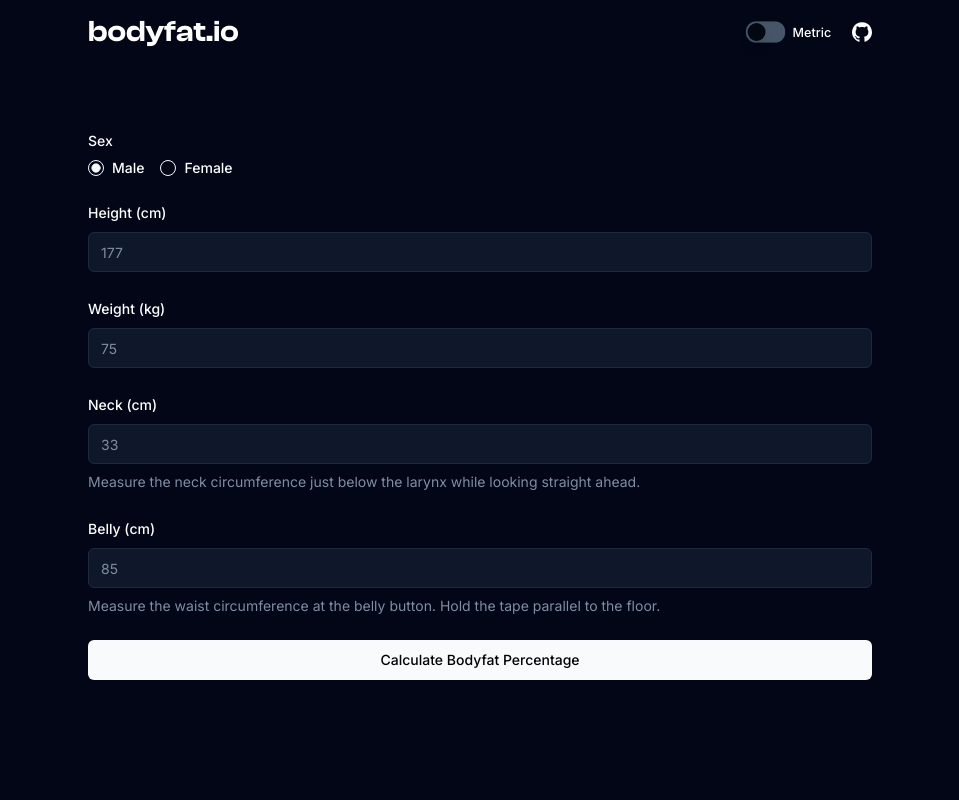
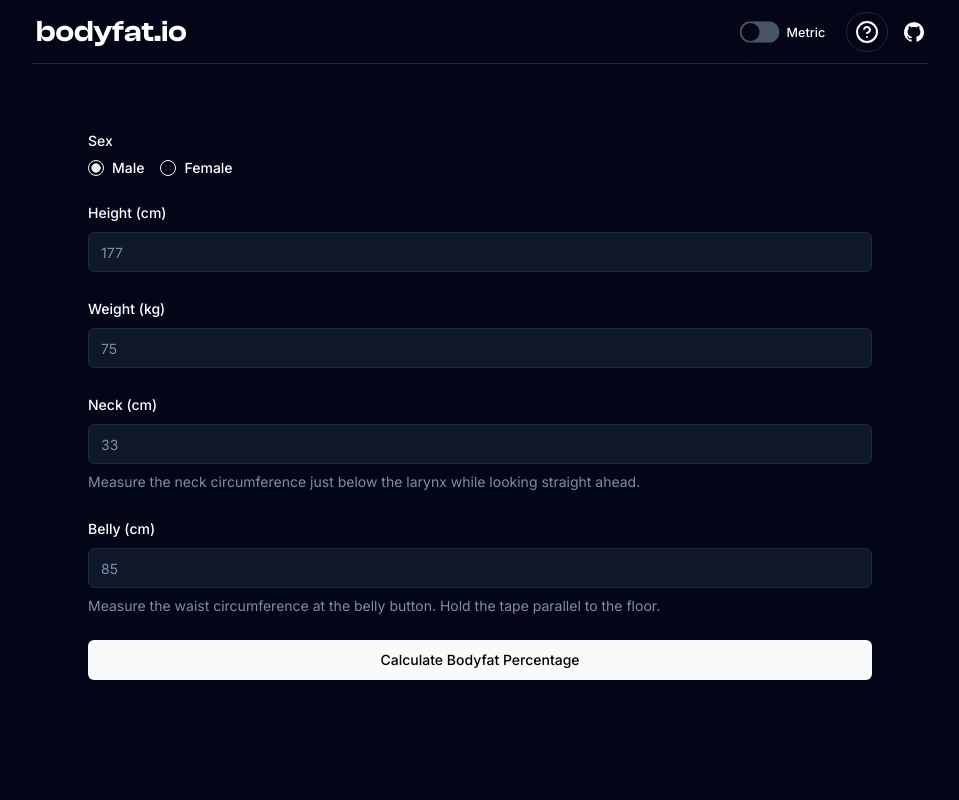
Before and after one commit to kulgg/bodyfat.cc, a Next.js app: page / in a window 1280 px wide. Shown: the top 800 px of the page, without its empty margins (160-1119 px from the left). Built offline with nearby package versions, Linux system fonts and the light colour scheme.

Commit message:
Add about

```diff
--- /dev/null
+++ b/app/About.tsx
@@ -0,0 +1,104 @@
+"use client";
+import { Button } from "@/components/ui/button";
+import { Input } from "@/components/ui/input";
+import { Label } from "@/components/ui/label";
+import { ScrollArea } from "@/components/ui/scroll-area";
+import {
+  Sheet,
+  SheetClose,
+  SheetContent,
+  SheetDescription,
+  SheetFooter,
+  SheetHeader,
+  SheetTitle,
+  SheetTrigger,
+} from "@/components/ui/sheet";
+import { unitSystemAtom } from "@/lib/atoms";
+import { useAtom } from "jotai";
+import { HelpCircle } from "lucide-react";
+
+export function About() {
+  const [unitSystem, setUnitSystem] = useAtom(unitSystemAtom);
+
+  return (
+    <Sheet>
+      <SheetTrigger asChild>
+        <Button variant="outline" className="px-2 rounded-full">
+          <HelpCircle className="w-6 h-6" />
+        </Button>
+      </SheetTrigger>
+      <SheetContent position="right" size="content" className="overflow-y-auto">
+        <SheetHeader>
+          <SheetTitle>How does this bodyfat calculator work?</SheetTitle>
+        </SheetHeader>
+        <div className="py-4 max-w-[600px] text-slate-300">
+          The body fat percentage (BFP) is estimated by using the US Navy
+          method, which utilizes height and circumferences at different body
+          positions. The formula and measurement positions differ for males and
+          females.
+          <div className="my-4"></div>
+          {unitSystem === "metric" ? (
+            <div>
+              Male Formula
+              <div className="italic text-sm text-amber-300 bg-slate-800">
+                BFP = 86.01 * log10(belly - neck) - 70.041 * log10(height) +
+                30.3
+              </div>
+              Female Formula
+              <div className="italic text-sm text-amber-300 bg-slate-800">
+                BFP = 163.205 * log10(waist + hip - neck) - 97.684 *
+                log10(height) - 104.912
+              </div>
+            </div>
+          ) : (
+            <div>
+              Male Formula
+              <div className="italic text-sm text-amber-300 bg-slate-800">
+                BFP = 86.01 * log10(belly - neck) - 70.041 * log10(height) +
+                36.76
+              </div>
+              Female Formula
+              <div className="italic text-sm text-amber-300 bg-slate-800">
+                BFP = 163.205 * log10(waist + hip - neck) - 97.684 *
+                log10(height) - 78.387
+              </div>
+            </div>
+          )}
+        </div>
+        <div className="my-8"></div>
+        <SheetHeader>
+          <SheetTitle>What happens to my data?</SheetTitle>
+        </SheetHeader>
+        <div className="py-4 max-w-[600px] text-slate-300">
+          The data you enter never leaves your device. It is saved locally
+          inside of your browser.
+        </div>
+        <div className="my-8"></div>
+        <SheetHeader>
+          <SheetTitle>How accurate is this method?</SheetTitle>
+        </SheetHeader>
+        <div className="py-4 max-w-[600px] text-slate-300">
+          It is reported to be accurate within a ~3% error range. This makes it
+          significantly more accurate than scales with bioelectrical impedance.
+          And all you need is a measuring tape.
+        </div>
+        <div className="my-8"></div>
+        <SheetHeader>
+          <SheetTitle>Is this app free?</SheetTitle>
+        </SheetHeader>
+        <div className="py-4 max-w-[600px] text-slate-300">
+          Yes you can measure and keep history of your bodyfat percentage for
+          free.
+        </div>
+        <div className="my-8"></div>
+        <SheetHeader>
+          <SheetTitle>Is this open source?</SheetTitle>
+        </SheetHeader>
+        <div className="py-4 max-w-[600px] text-slate-300">
+          Yes, this web application is open-sourced under MIT license.
+        </div>
+        <SheetFooter></SheetFooter>
+      </SheetContent>
+    </Sheet>
+  );
+}
--- a/app/Header.tsx
+++ b/app/Header.tsx
@@ -1,16 +1,18 @@
 import { Icons } from "@/components/ui/icons";
 import Link from "next/link";
 import UnitSystemSwitch from "./UnitSystemSwitch";
+import { About } from "./About";
 
 function Header() {
   return (
-    <header className="h-16 mb-8 sm:mb-16 flex flex-col justify-center">
+    <header className="h-16 border-b border-b-slate-800 mb-8 sm:mb-16 flex flex-col justify-center max-w-4xl mx-auto px-1">
       <div className="justify-between flex items-center">
         <Link href={"/"}>
           <h1 className="text-3xl font-display">bodyfat.io</h1>
         </Link>
         <nav className="flex items-center gap-2 sm:gap-4">
           <UnitSystemSwitch />
+          <About />
           <a href="https://github.com/kulgg/bodyfat.io" target="_blank">
             <Icons.gitHub className="w-5 h-5" />
           </a>
--- a/app/layout.tsx
+++ b/app/layout.tsx
@@ -12,8 +12,8 @@ const clash = localFont({
 });
 
 export const metadata = {
-  title: "Create Next App",
-  description: "Generated by create next app",
+  title: "Calculate bodyfat percentage | bodyfat.io",
+  description: "Yoyoyo",
 };
 
 export default function RootLayout({
@@ -25,7 +25,7 @@ export default function RootLayout({
     <html lang="en" className="scroll-smooth">
       <body
         className={cn(
-          "bg-slate-950 text-white max-w-[800px] mx-auto dark font-default",
+          "bg-slate-950 text-white dark font-default",
           clash.variable,
           inter.variable
         )}
--- a/app/page.tsx
+++ b/app/page.tsx
@@ -4,9 +4,9 @@ import Header from "./Header";
 
 export default function Home() {
   return (
-    <main className="px-2">
+    <main className="">
       <Header />
-      <div className="space-y-32 sm:space-y-40">
+      <div className="px-2 space-y-32 sm:space-y-40 max-w-[800px] mx-auto">
         <div>
           <Forms />
         </div>
--- a/components/ui/scroll-area.tsx
+++ b/components/ui/scroll-area.tsx
@@ -26,7 +26,7 @@ ScrollArea.displayName = ScrollAreaPrimitive.Root.displayName;
 const ScrollBar = React.forwardRef<
   React.ElementRef<typeof ScrollAreaPrimitive.ScrollAreaScrollbar>,
   React.ComponentPropsWithoutRef<typeof ScrollAreaPrimitive.ScrollAreaScrollbar>
->(({ className, orientation = "horizontal", ...props }, ref) => (
+>(({ className, orientation = "vertical", ...props }, ref) => (
   <ScrollAreaPrimitive.ScrollAreaScrollbar
     ref={ref}
     orientation={orientation}
--- /dev/null
+++ b/components/ui/sheet.tsx
@@ -0,0 +1,233 @@
+"use client"
+
+import * as React from "react"
+import * as SheetPrimitive from "@radix-ui/react-dialog"
+import { cva, type VariantProps } from "class-variance-authority"
+import { X } from "lucide-react"
+
+import { cn } from "@/lib/utils"
+
+const Sheet = SheetPrimitive.Root
+
+const SheetTrigger = SheetPrimitive.Trigger
+
+const SheetClose = SheetPrimitive.Close
+
+const portalVariants = cva("fixed inset-0 z-50 flex", {
+  variants: {
+    position: {
+      top: "items-start",
+      bottom: "items-end",
+      left: "justify-start",
+      right: "justify-end",
+    },
+  },
+  defaultVariants: { position: "right" },
+})
+
+interface SheetPortalProps
+  extends SheetPrimitive.DialogPortalProps,
+    VariantProps<typeof portalVariants> {}
+
+const SheetPortal = ({
+  position,
+  className,
+  children,
+  ...props
+}: SheetPortalProps) => (
+  <SheetPrimitive.Portal className={cn(className)} {...props}>
+    <div className={portalVariants({ position })}>{children}</div>
+  </SheetPrimitive.Portal>
+)
+SheetPortal.displayName = SheetPrimitive.Portal.displayName
+
+const SheetOverlay = React.forwardRef<
+  React.ElementRef<typeof SheetPrimitive.Overlay>,
+  React.ComponentPropsWithoutRef<typeof SheetPrimitive.Overlay>
+>(({ className, children, ...props }, ref) => (
+  <SheetPrimitive.Overlay
+    className={cn(
+      "fixed inset-0 z-50 bg-background/80 backdrop-blur-sm transition-all duration-100 data-[state=closed]:animate-out data-[state=closed]:fade-out data-[state=open]:fade-in",
+      className
+    )}
+    {...props}
+    ref={ref}
+  />
+))
+SheetOverlay.displayName = SheetPrimitive.Overlay.displayName
+
+const sheetVariants = cva(
+  "fixed z-50 scale-100 gap-4 bg-background p-6 opacity-100 shadow-lg border",
+  {
+    variants: {
+      position: {
+        top: "animate-in slide-in-from-top w-full duration-300",
+        bottom: "animate-in slide-in-from-bottom w-full duration-300",
+        left: "animate-in slide-in-from-left h-full duration-300",
+        right: "animate-in slide-in-from-right h-full duration-300",
+      },
+      size: {
+        content: "",
+        default: "",
+        sm: "",
+        lg: "",
+        xl: "",
+        full: "",
+      },
+    },
+    compoundVariants: [
+      {
+        position: ["top", "bottom"],
+        size: "content",
+        class: "max-h-screen",
+      },
+      {
+        position: ["top", "bottom"],
+        size: "default",
+        class: "h-1/3",
+      },
+      {
+        position: ["top", "bottom"],
+        size: "sm",
+        class: "h-1/4",
+      },
+      {
+        position: ["top", "bottom"],
+        size: "lg",
+        class: "h-1/2",
+      },
+      {
+        position: ["top", "bottom"],
+        size: "xl",
+        class: "h-5/6",
+      },
+      {
+        position: ["top", "bottom"],
+        size: "full",
+        class: "h-screen",
+      },
+      {
+        position: ["right", "left"],
+        size: "content",
+        class: "max-w-screen",
+      },
+      {
+        position: ["right", "left"],
+        size: "default",
+        class: "w-1/3",
+      },
+      {
+        position: ["right", "left"],
+        size: "sm",
+        class: "w-1/4",
+      },
+      {
+        position: ["right", "left"],
+        size: "lg",
+        class: "w-1/2",
+      },
+      {
+        position: ["right", "left"],
+        size: "xl",
+        class: "w-5/6",
+      },
+      {
+        position: ["right", "left"],
+        size: "full",
+        class: "w-screen",
+      },
+    ],
+    defaultVariants: {
+      position: "right",
+      size: "default",
+    },
+  }
+)
+
+export interface DialogContentProps
+  extends React.ComponentPropsWithoutRef<typeof SheetPrimitive.Content>,
+    VariantProps<typeof sheetVariants> {}
+
+const SheetContent = React.forwardRef<
+  React.ElementRef<typeof SheetPrimitive.Content>,
+  DialogContentProps
+>(({ position, size, className, children, ...props }, ref) => (
+  <SheetPortal position={position}>
+    <SheetOverlay />
+    <SheetPrimitive.Content
+      ref={ref}
+      className={cn(sheetVariants({ position, size }), className)}
+      {...props}
+    >
+      {children}
+      <SheetPrimitive.Close className="absolute right-4 top-4 rounded-sm opacity-70 ring-offset-background transition-opacity hover:opacity-100 focus:outline-none focus:ring-2 focus:ring-ring focus:ring-offset-2 disabled:pointer-events-none data-[state=open]:bg-secondary">
+        <X className="h-4 w-4" />
+        <span className="sr-only">Close</span>
+      </SheetPrimitive.Close>
+    </SheetPrimitive.Content>
+  </SheetPortal>
+))
+SheetContent.displayName = SheetPrimitive.Content.displayName
+
+const SheetHeader = ({
+  className,
+  ...props
+}: React.HTMLAttributes<HTMLDivElement>) => (
+  <div
+    className={cn(
+      "flex flex-col space-y-2 text-center sm:text-left",
+      className
+    )}
+    {...props}
+  />
+)
+SheetHeader.displayName = "SheetHeader"
+
+const SheetFooter = ({
+  className,
+  ...props
+}: React.HTMLAttributes<HTMLDivElement>) => (
+  <div
+    className={cn(
+      "flex flex-col-reverse sm:flex-row sm:justify-end sm:space-x-2",
+      className
+    )}
+    {...props}
+  />
+)
+SheetFooter.displayName = "SheetFooter"
+
+const SheetTitle = React.forwardRef<
+  React.ElementRef<typeof SheetPrimitive.Title>,
+  React.ComponentPropsWithoutRef<typeof SheetPrimitive.Title>
+>(({ className, ...props }, ref) => (
+  <SheetPrimitive.Title
+    ref={ref}
+    className={cn("text-lg font-semibold text-foreground", className)}
+    {...props}
+  />
+))
+SheetTitle.displayName = SheetPrimitive.Title.displayName
+
+const SheetDescription = React.forwardRef<
+  React.ElementRef<typeof SheetPrimitive.Description>,
+  React.ComponentPropsWithoutRef<typeof SheetPrimitive.Description>
+>(({ className, ...props }, ref) => (
+  <SheetPrimitive.Description
+    ref={ref}
+    className={cn("text-sm text-muted-foreground", className)}
+    {...props}
+  />
+))
+SheetDescription.displayName = SheetPrimitive.Description.displayName
+
+export {
+  Sheet,
+  SheetTrigger,
+  SheetClose,
+  SheetContent,
+  SheetHeader,
+  SheetFooter,
+  SheetTitle,
+  SheetDescription,
+}
--- a/package.json
+++ b/package.json
@@ -10,6 +10,7 @@
   },
   "dependencies": {
     "@hookform/resolvers": "^3.1.0",
+    "@radix-ui/react-dialog": "^1.0.4",
     "@radix-ui/react-label": "^2.0.2",
     "@radix-ui/react-radio-group": "^1.1.3",
     "@radix-ui/react-scroll-area": "^1.0.4",
```
Also changed, not shown: 2 other files (tests, documents, lock files or other folders).
